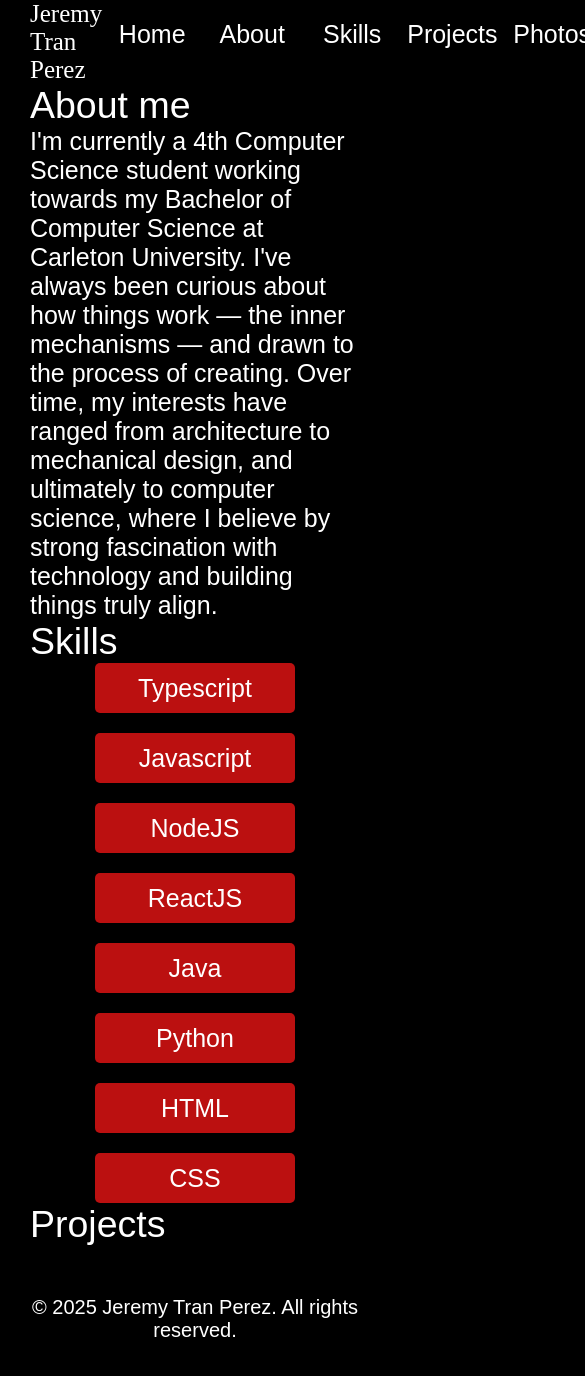
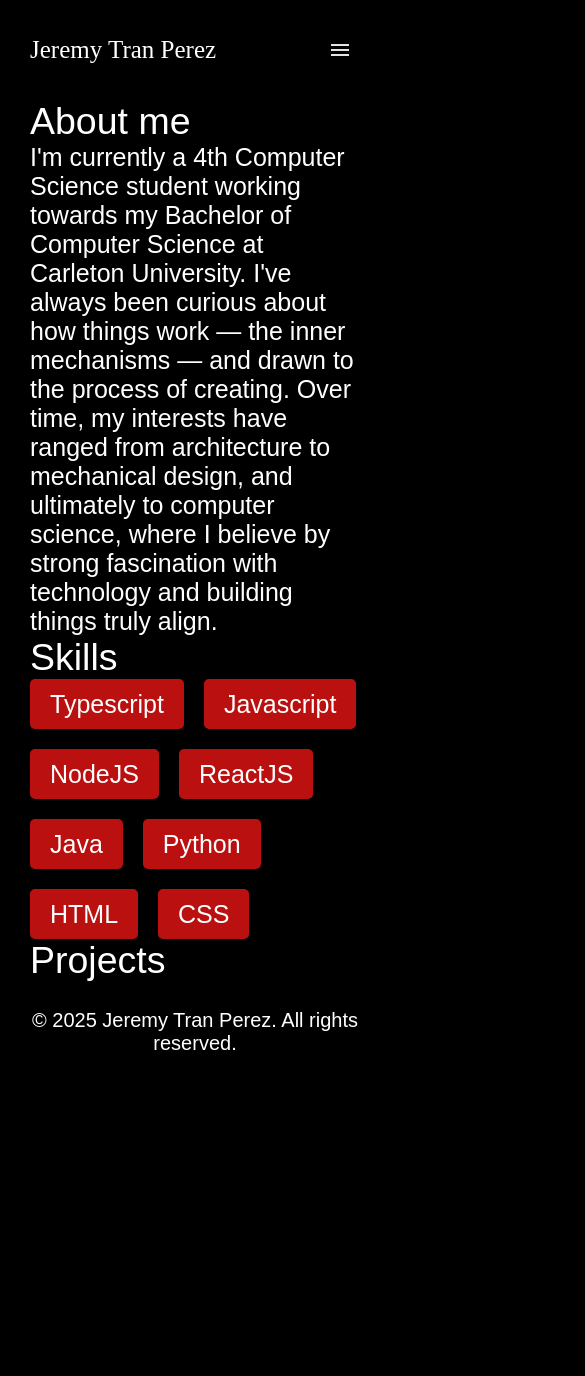
Before and after one commit to jtp0220/portfolio2025, a React (Vite) app: page / in a window 390 px wide. Shown: the top 1376 px of the page, 585 px wide, since content can reach past the window. After the commit the page ends 1082 px from the top, so only its background shows below. Built offline with nearby package versions, Linux system fonts and the light colour scheme; a web font is replaced by a local one.

Commit message:
saving some code for sidebar, not working

```diff
--- a/index.html
+++ b/index.html
@@ -6,7 +6,9 @@
     <meta name="robots" content="noindex">
     <link rel="stylesheet" href="./src/styles/fonts.css">
     <link rel="stylesheet" href="./src/styles/home.css">
-    <link rel="stylesheet" href="./src//styles//photos.css">
+    <link rel="stylesheet" href="./src/styles//skills.css">
+    <link rel="stylesheet" href="./src/styles/photos.css">
+
     <title>Portfolio</title>
   </head>
   <body>
--- a/src/components/Footer.tsx
+++ b/src/components/Footer.tsx
@@ -1,6 +1,6 @@
 function Footer(){
     return (
-        <footer id="footer">
+        <footer>
             <p>© 2025 Jeremy Tran Perez. All rights reserved.</p>
         </footer>
     )
--- a/src/components/Header.tsx
+++ b/src/components/Header.tsx
@@ -1,5 +1,5 @@
 import { useState } from "react";
-import {Link} from "react-router-dom";
+import {IsCookieFunction, Link} from "react-router-dom";
 
 function Logo(){
     return (
@@ -17,7 +17,7 @@ function Tab({title, to} : {title:string, to:string}){
     );
 }
 
-function Navbar(){
+function Navbar({isSidebarVisible, setSidebarVisible} : {isSidebarVisible:boolean, setSidebarVisible:(value: boolean) => void}){
     const tabs = [
         {title: "Home", to: "/"},
         {title: "About", to: "/about"},
@@ -35,15 +35,27 @@ function Navbar(){
                     ))
                 }
             </ul>
+
+            <ul className="sidebar" style={{display: isSidebarVisible ? 'flex' : 'none'}}>
+                <li className="tab close-nav-svg" onClick={() => setSidebarVisible(false)}><svg xmlns="http://www.w3.org/2000/svg" height="25px" viewBox="0 -960 960 960" width="25px" fill="#e3e3e3"><path d="m256-200-56-56 224-224-224-224 56-56 224 224 224-224 56 56-224 224 224 224-56 56-224-224-224 224Z"/></svg></li>
+                {
+                    tabs.map((tab, index) => (
+                        <li className="tab" key={index}><Tab title={tab.title} to={tab.to}></Tab></li>
+                    ))
+                }
+            </ul>
         </nav>
     );
 }
 
 function Header(){
+    const [isSidebarVisible, setSidebarVisible] = useState(false);
+
     return (
-        <header id="header">
+        <header>
             <Logo />
-            <Navbar />
+            <Navbar isSidebarVisible={isSidebarVisible} setSidebarVisible={setSidebarVisible} />
+            <div className="sandwich-svg" onClick={() => setSidebarVisible(true)}><svg xmlns="http://www.w3.org/2000/svg" height="24px" viewBox="0 -960 960 960" width="24px" fill="#e3e3e3"><path d="M120-240v-80h720v80H120Zm0-200v-80h720v80H120Zm0-200v-80h720v80H120Z"/></svg></div>
         </header>
     )
 }
--- /dev/null
+++ b/src/components/colorWheel.tsx
@@ -0,0 +1,3 @@
+function colorWheel(){
+
+}
--- a/src/styles/home.css
+++ b/src/styles/home.css
@@ -44,12 +44,18 @@ header {
   justify-content: space-between;
   /***** FOR DEV *****/
   /*******************/
+  height: 100px;
 }
 header .logo-wrapper {
   display: flex;
   flex-direction: row;
   align-items: center;
+  justify-content: center;
   font-family: "Fleur De Leah", cursive;
+}
+header nav {
+  display: flex;
+  align-items: center;
 }
 header nav .tab-list {
   display: flex;
@@ -63,38 +69,62 @@ header nav .tab-list .tab {
 header nav .tab-list .tab a:hover {
   color: rgb(187, 16, 16);
 }
+header nav .sidebar {
+  display: none;
+}
+header .sandwich-svg {
+  width: 100px;
+  height: 100px;
+  display: none;
+  justify-content: center;
+  align-items: center;
+  position: fixed;
+  top: 0;
+  right: 0;
+  padding: 20px;
+}
 
 footer {
   display: flex;
   flex-direction: column;
   justify-content: center;
   align-items: center;
-  padding: 50px 0px;
+  height: 100px;
   font-size: 20px;
   text-align: center;
-  /***** FOR DEV *****/
-  /*******************/
 }
 
-#skills .skills-array {
-  display: flex;
-  justify-content: center;
-  align-items: center;
-  gap: 20px;
-  flex-wrap: wrap;
+@media (max-width: 1100px) {
+  header nav .tab-list {
+    display: none;
+  }
+  header nav .sidebar {
+    display: none;
+    flex-direction: column;
+    position: fixed;
+    top: 0;
+    right: 0;
+    height: 100vh;
+    width: 300px;
+    z-index: 990;
+    background-color: rgb(187, 16, 16);
+    color: white;
+    box-shadow: -10px 0 10px rgba(151, 6, 6, 0.582);
+  }
+  header nav .sidebar .tab {
+    text-align: center;
+    width: 100%;
+    padding: 20px 5px;
+  }
+  header nav .sidebar .tab a:hover {
+    color: rgb(0, 0, 0);
+  }
+  header .sandwich-svg {
+    display: flex;
+  }
 }
-#skills .skills-array .skill-wrapper {
-  box-sizing: border-box;
-  width: 200px;
-  height: 50px;
-  font-weight: 300;
-  display: flex;
-  justify-content: center;
-  align-items: center;
-  background-color: rgb(187, 16, 16);
-  border-radius: 5px;
-  transition: transform 0.2s ease;
-}
-#skills .skills-array .skill-wrapper:hover {
-  transform: scale(1.05);
+@media (max-width: 400px) {
+  header nav .sidebar {
+    width: 100%;
+  }
 }/*# sourceMappingURL=home.css.map */
--- a/src/styles/home.scss
+++ b/src/styles/home.scss
@@ -54,14 +54,20 @@ header {
     // background-color: rgb(218, 66, 66);
     /*******************/
 
+    height: 100px;
+
     .logo-wrapper {
         display: flex;
         flex-direction: row;
         align-items: center;
+        justify-content: center;
         font-family: "Fleur De Leah", cursive;
     }
 
     nav {
+        display: flex;
+        align-items: center;
+
         .tab-list {
             display: flex;
             flex-direction: row;
@@ -76,8 +82,27 @@ header {
                 }
             }
         }
+
+        .sidebar {
+            display: none;
+        }
+    }
+
+    .sandwich-svg {
+        width: 100px;
+        height: 100px;
+        display: none;
+        justify-content: center;
+        align-items: center;
+
+        position: fixed;
+        top: 0;
+        right: 0;
+        padding: 20px;
     }
 }
+
+
 
 footer {
     display: flex;
@@ -85,48 +110,59 @@ footer {
     justify-content: center;
     align-items: center;
 
-    padding: 50px 0px;
+    height: 100px;
 
     font-size: 20px;
     text-align: center;
-    /***** FOR DEV *****/
-    // background-color: rgb(66, 157, 218);
-    /*******************/
 }
 
-#skills {
-    .skills-array {
+@media (max-width: 1100px) {
+    header {
+        nav {
+            .tab-list {
+                display: none;
+            }
+
+            .sidebar {
+                display: none;
+                flex-direction: column;
+                position: fixed;
+                top: 0;
+                right: 0;
+                height: 100vh;
+                width: 300px;
+                z-index: 990;
+                background-color: rgb(187, 16, 16);
+                color: white;
+
+                box-shadow: -10px 0 10px rgba(151, 6, 6, 0.582);
+
+                .tab {
+                    text-align: center;
+                    width: 100%;
+                    padding: 20px 5px;
+                    a:hover {
+                        color: rgb(0, 0, 0);
+                    }
+                }
+            }
+        }
+
+    .sandwich-svg {
         display: flex;
-        justify-content: center;
-        align-items: center;
-        gap: 20px;
+    }
 
-        flex-wrap: wrap;
 
-        .skill-wrapper {
-            box-sizing: border-box;
 
-            width: 200px;
-            height: 50px;
+    }
+}
 
-            font-weight: 300;
-
-            display: flex;
-            justify-content: center;
-            align-items: center;
-
-            background-color: rgb(187, 16, 16);
-            border-radius: 5px;
-
-            transition: transform 0.2s ease;
-
-            &:hover {
-                transform: scale(1.05);
+@media (max-width: 400px){
+    header {
+        nav {
+            .sidebar {
+                width: 100%;
             }
         }
     }
 }
-
-@media (max-width: 700px) {
-
-}
--- /dev/null
+++ b/src/styles/skills.css
@@ -0,0 +1,22 @@
+#skills .skills-array {
+  display: flex;
+  justify-content: left;
+  align-items: center;
+  gap: 20px;
+  flex-wrap: wrap;
+}
+#skills .skills-array .skill-wrapper {
+  box-sizing: border-box;
+  height: 50px;
+  padding: 20px;
+  font-weight: 300;
+  display: flex;
+  justify-content: center;
+  align-items: center;
+  background-color: rgb(187, 16, 16);
+  border-radius: 5px;
+  transition: transform 0.2s ease;
+}
+#skills .skills-array .skill-wrapper:hover {
+  transform: scale(1.05);
+}/*# sourceMappingURL=skills.css.map */
--- /dev/null
+++ b/src/styles/skills.scss
@@ -0,0 +1,31 @@
+#skills {
+    .skills-array {
+        display: flex;
+        justify-content: left;
+        align-items: center;
+        gap: 20px;
+
+        flex-wrap: wrap;
+
+        .skill-wrapper {
+            box-sizing: border-box;
+            height: 50px;
+            padding: 20px;
+
+            font-weight: 300;
+
+            display: flex;
+            justify-content: center;
+            align-items: center;
+
+            background-color: rgb(187, 16, 16);
+            border-radius: 5px;
+
+            transition: transform 0.2s ease;
+
+            &:hover {
+                transform: scale(1.05);
+            }
+        }
+    }
+}
```
Also changed, not shown: 2 other files (tests, documents, lock files or other folders).
